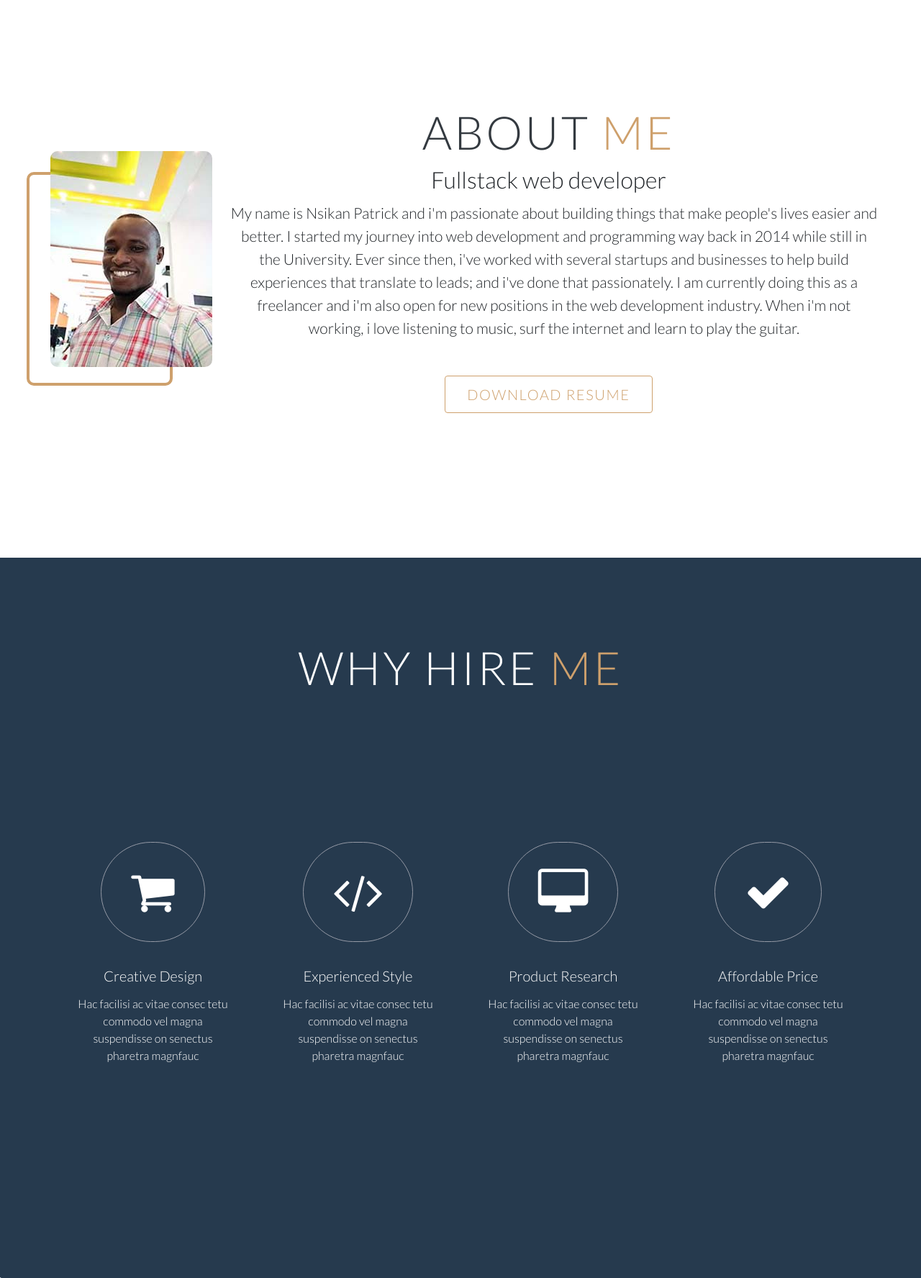
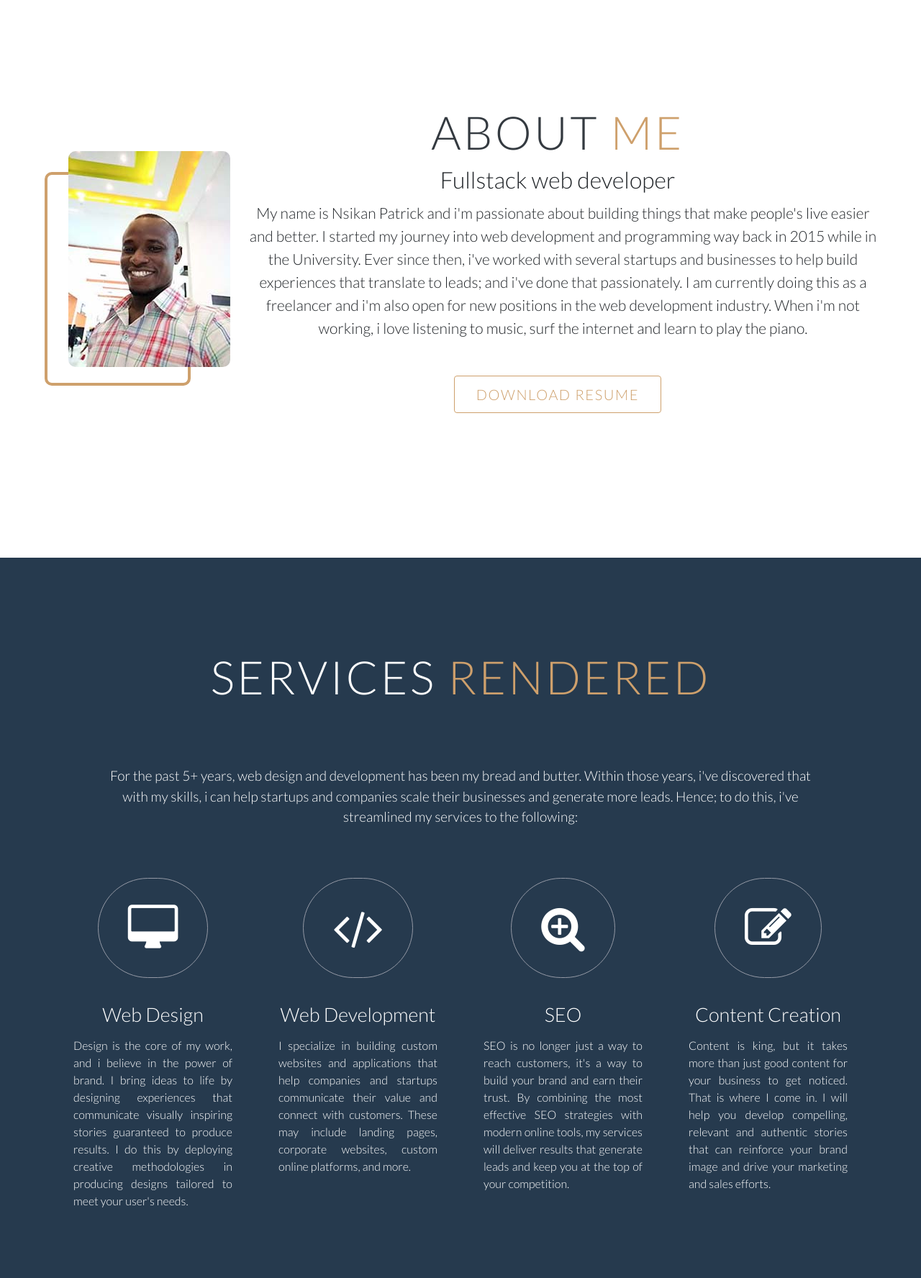
Before and after one commit to NsikanPatrick/my-portfolio-website, a Django app: page / in a window 1280 px wide. Shown: the part 925-2701 px from the top of the page at 72% size. Run offline with Django 4.2, Linux system fonts and the light colour scheme; some libraries are stand-ins or nearby versions.

Commit message:
Cmmit for version 1

```diff
--- a/static/css/main.css
+++ b/static/css/main.css
@@ -270,13 +296,14 @@ a{
 
 @media (max-width: 868px){
     #about .about{
-    flex-direction: column-reverse;
+        flex-direction: column-reverse;
     }
 }
 
 #about .col-left{
     height: 350px;
     width: 250px;
+    margin-left: 25px;
 }
 
 #about .col-right{
@@ -329,12 +356,29 @@ a{
 
 /* End of about section */
 
-/* Why hire me Features area */
+/* Services Features area */
 
 .features{
     background: #263a4e;
     color: #fff;
 }
+
+.features-box{
+    margin-top: 70px;
+    margin-bottom: 50px;
+}
+
+.features .services-intro p{
+    margin: 70px;
+    font-size: 19px;
+}
+
+@media (max-width: 991px){
+    .features .services-intro p{
+        margin-top: -40px !important;
+    }
+}
+
 .features h2, .features a{
     color: #fff;
 }
@@ -377,17 +421,18 @@ a{
 
 .features h1.section-title{
     color: #fff;
-    padding-top: 9%;
+    padding-top: 10%;
 }
 
 @media (max-width: 767px){
     .features h1.section-title{
-    padding-top: 14%;
+    padding-top: 24%;
     }
 }
 
 .feature h4{
-    font-size:20px;
+    font-size:27px;
+    font-weight: 500;
     margin-bottom:15px;
     text-transform:capitalize;
     -webkit-transition:all 0.3s ease 0s;
--- a/templates/base.html
+++ b/templates/base.html
@@ -41,7 +41,7 @@
                     <i class="fa fa-times"></i>
                 </div>
                 <li><a href="#about">About</a></li>
-                <li><a href="#why-hire">Why Hire Me</a></li>
+                <li><a href="#services">Services</a></li>
                 <li><a href="#portfolio">Portfolio</a></li>
                 <li><a href="#contacts">Contact</a></li>
             </ul>
--- a/templates/index.html
+++ b/templates/index.html
@@ -10,8 +10,10 @@
 <div class="main-panel">
     <!-- Hero section -->
     <section id="hero">
+<!--        Try using data-src instead of data-image-src-->
         <div class="hero-section" data-parallax="scroll"
-             data-image-src="{% static 'images/coding screen - edited.jpg' %}">
+             data-image-src="{% static 'image now displayed in css as this on had issues with
+             displaying on mobile' %}">
             <div class="overlay-bg overlay"></div>
             <div class="container">
                 <div class="row fullscreen">
@@ -21,8 +23,8 @@
                             <h1>My name is <br>
                                 Nsikan Patrick</h1>
                             <p> I love building things that help people gain access to information through
-                                the internet. I also love simplifying complex systems and making them friendly
-                                and accessible to all.</p>
+                                the internet. I also love simplifying complex systems and make them friendly
+                                and accessible for all.</p>
                             <a href="#portfolio" class="btn cta" type="button">Portfolio</a>
                         </div>
 
@@ -45,59 +47,74 @@
             <div class="col-right">
                 <h1 class="section-title">About <span>Me</span></h1>
                 <h2>Fullstack web developer</h2>
-                <p>My name is Nsikan Patrick and i'm passionate about building things that make people's lives
-                    easier and better. I started my journey into web development and programming way back in 2014 while
-                    still in the University. Ever since then, i've worked with several startups and businesses
+                <p>My name is Nsikan Patrick and i'm passionate about building things that make people's live
+                    easier and better. I started my journey into web development and programming way back in 2015 while
+                    in the University. Ever since then, i've worked with several startups and businesses
                     to help build experiences that translate to leads; and i've done that passionately.
                     I am currently doing this as a freelancer and i'm also open for new positions in the web development
                     industry.
-                    When i'm not working, i love listening to music, surf the internet and learn to play the guitar.</p>
+                    When i'm not working, i love listening to music, surf the internet and learn to play the piano.</p>
                 <a href="{% url 'resume' %}" class="btn cta">Download resume</a>
             </div>
         </div>
     </section>
     <!-- End About Area -->
 
-    <!--Hire area-->
-    <section id="why-hire">
+    <!--Services area-->
+    <section id="services">
 
         <div class="features">
-            <h1 class="section-title">Why hire <span>Me</span></h1>
+            <h1 class="section-title">Services <span>Rendered</span></h1>
             <div class="container">
-
                 <div class="row feature-items">
-
+                    <div class="services-intro text-center">
+                        <p>For the past 5+ years, web design and development has been my bread and butter.
+                            Within those years, i've discovered that with my skills, i can help startups and
+                            companies scale their businesses and generate more leads. Hence; to do this, i've
+                            streamlined my services to the following:
+                        </p>
+                    </div>
                     <div class="col-lg-3 col-md-6">
                         <div class="feature">
-                            <i class="fa fa-shopping-cart fa-2x"></i>
-                            <h4>Creative Design</h4>
-                            <p>Hac facilisi ac vitae consec tetu commodo vel magna suspendisse on senectus pharetra
-                                magnfauc </p>
+                            <i class="fa fa-desktop fa-2x"></i>
+                            <h4>Web Design</h4>
+                            <p class="text-justify">Design is the core of my work, and i believe in the power of brand. I bring ideas
+                                to life by designing experiences that communicate visually inspiring stories
+                                guaranteed to produce results. I do this by deploying creative methodologies in
+                                producing designs tailored to meet your user's needs. </p>
                         </div>
                     </div>
                     <div class="col-lg-3 col-md-6">
                         <div class="feature">
                             <i class="fa fa-code fa-2x"></i>
-                            <h4>Experienced Style</h4>
-                            <p>Hac facilisi ac vitae consec tetu commodo vel magna suspendisse on senectus pharetra
-                                magnfauc </p>
+                                <h4>Web development</h4>
+                            <p class="text-justify">I specialize in building custom websites and applications
+                                that help companies and startups communicate their value and connect with
+                                customers. These may include landing pages, corporate websites, custom online
+                                platforms, and more. </p>
                         </div>
                     </div>
                     <div class="col-lg-3 col-md-6">
                         <div class="feature">
-                            <i class="fa fa-desktop fa-2x"></i>
-                            <h4>Product Research</h4>
-                            <p>Hac facilisi ac vitae consec tetu commodo vel magna suspendisse on senectus pharetra
-                                magnfauc </p>
+                            <i class="fa fa-search-plus fa-2x"></i>
+                            <h4>SEO</h4>
+                            <p class="text-justify">SEO is no longer just a way to reach customers, it's a way to build your brand and
+                                earn their trust. By combining the most effective SEO strategies with
+                                modern online tools, my services will deliver results that generate leads
+                                and keep you at the top of your competition.
+                            </p>
                         </div>
                     </div>
                     <div class="col-lg-3 col-md-6">
                         <div class="feature">
-                            <i class="fa fa-check fa-2x"></i>
+                            <i class="fa fa-pencil-square-o fa-2x"></i>
                             <!--						<i class="fi flaticon-beach"></i>-->
-                            <h4>Affordable Price</h4>
-                            <p>Hac facilisi ac vitae consec tetu commodo vel magna suspendisse on senectus pharetra
-                                magnfauc </p>
+                            <h4>Content creation</h4>
+                            <p class="text-justify">Content is king, but it takes more than
+                                just good content for your business to get noticed. That is where I come in.
+                                I will help you develop compelling, relevant and authentic stories that can
+                                reinforce your brand image and drive your marketing and sales efforts.
+                            </p>
                         </div>
                     </div>
                 </div>
@@ -107,7 +124,7 @@
         <path fill="#263a4e" fill-opacity="1"
               d="M0,0L48,26.7C96,53,192,107,288,112C384,117,480,75,576,53.3C672,32,768,32,864,32C960,32,1056,32,1152,48C1248,64,1344,96,1392,112L1440,128L1440,0L1392,0C1344,0,1248,0,1152,0C1056,0,960,0,864,0C768,0,672,0,576,0C480,0,384,0,288,0C192,0,96,0,48,0L0,0Z"></path>
     </svg>
-    <!--end of why us section-->
+    <!--end of services section-->
 
     <!-- Start portfolio Area -->
     <section id="portfolio" class="section-gap">
@@ -194,34 +211,48 @@
     <section id="site-features-area">
         <div class="site-features-area">
             <div class="container">
-                <div class="row align-items-center justify-content-center">
+                <div class="row align-items-center justify-content-center features-box">
                     <div class="col-lg-6 col-md-12 why_us_image about-left">
                         <img class="img-fluid" src="{% static 'images/about-main.jpg' alt='' %}">
                     </div>
                     <div class="col-lg-6 col-md-12 col-sm-12 col-xs-12 about-right">
                         <div class="section-title text-left">
-
-                            <h2>Websites I Build</h2>
+                            <h1>I Build Websites That Are:</h1>
                         </div>
-                        <div>
-                            <p>
-                                Face male he light it moveth darkness winged eveni seas after life every gathering is
-                                forth two
-                                kind lesser i
-                                from seas him open him From creepeth after, life is above image from replenish behold
-                                great Face
-                                male he light it moveth darkness winged eveni seas after life every gathering is forth
-                                two kind
-                                lesser i
-                                from seas him open him From creepeth after, life is above image from replenish behold
-                                great
-                            </p>
-                            <h3>Hence, i build websites that are:</h3>
+                        <div class="features-content">
                             <div class="site-features">
 
-                            <div class="site-feature-item"><i class="fa fa-desktop fa-3x"> </i><h4>Product Research</h4></div>
-                            <div class="site-feature-item"><i class="fa fa-desktop fa-3x"> </i><h4>Product Research</h4></div>
-                            <div class="site-feature-item"><i class="fa fa-desktop fa-3x"> </i><h4>Product Research</h4></div>
+                            <div class="site-feature-item"><i class="fa fa-mobile fa-4x"> </i>
+                                <h4>Mobile responsive</h4>
+                                <p class="text-justify">Every website i build is mobile-friendly and optimized
+                                    for search engines. I consider aesthetics and performance in the design process
+                                    and i'm always committed to exceeding your expectations. I ensure that
+                                    every product delivered is pixel-perfect for
+                                    every screen, giving your users the best experience possible. My commitment
+                                    is to ensure that your website makes an impact and connects with the people
+                                    that matter to you.
+                                </p>
+                            </div>
+                            <div class="site-feature-item"><i class="fa fa-rocket fa-3x"> </i>
+                                <h4>Fast loading</h4>
+                                <p class="text-justify">First impressions make all the difference. With
+                                    fast-loading, SEO-friendly and mobile-ready websites, you can be sure of giving
+                                    your clients that professional touch that will keep them glued to your brand.
+                                    I make use of the fastest and cleanest code available for lightning fast loading
+                                    speeds and advanced web technologies to optimize every part of the product
+                                    for efficiency, without compromising the style or function.
+                                </p>
+                            </div>
+                            <div class="site-feature-item"><i class="fa fa-shield fa-3x"> </i>
+                                <h4>Safe and secure</h4>
+                                <p class="text-justify">I build websites using the latest technology
+                                    to ensure it’s safe, secure, and easy for you to manage. I build
+                                    state-of-the-art products with security in mind. This will guarantee the
+                                    confidence of your clients in your brand. My service provides high-quality
+                                    web solutions that will grow your business and ensure you reach your business
+                                    goals within the shortest possible time.
+                                </p>
+                            </div>
                             </div>
                         </div>
                         <div class="site-features-btn">
```
Also changed, not shown: other parts of static/css/main.css (+46 -7 lines), static/images/Me2-removebg.png (added).
